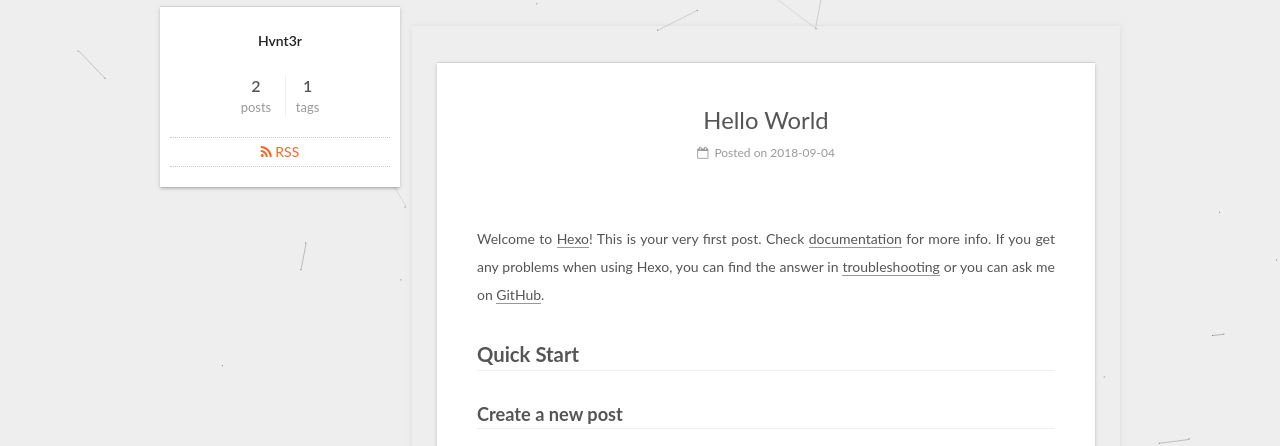
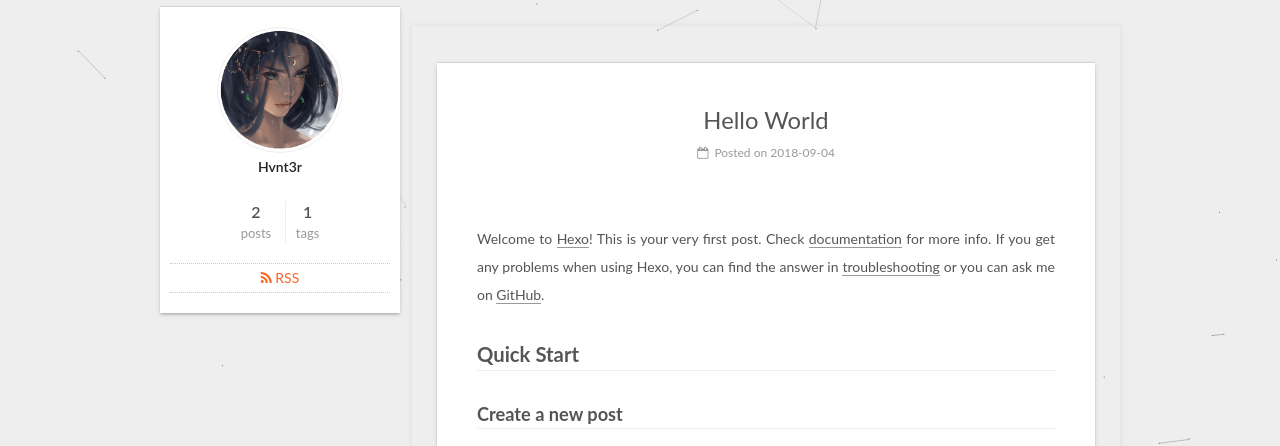
Before and after one commit to Levones/Hvnt3r.github.io, a plain HTML site: page index.html in a window 1280 px wide. Shown: the part 350-796 px from the top of the page. Drawn offline with nearby package versions, Linux system fonts and the light colour scheme; some packages are replaced by stand-ins of ours; no server answers; a script that the page names is missing.

Commit message:
Site updated: 2018-09-04 23:45:23

```diff
--- a/css/main.css
+++ b/css/main.css
@@ -1935,7 +1935,7 @@ img:hover {
   width: 4px;
   height: 4px;
   border-radius: 50%;
-  background: #63df37;
+  background: #a2ffff;
 }
 .links-of-blogroll {
   font-size: 13px;
--- a/index.html
+++ b/index.html
@@ -285,7 +285,7 @@
     <span hidden itemprop="author" itemscope itemtype="http://schema.org/Person">
       <meta itemprop="name" content="Hvnt3r">
       <meta itemprop="description" content="">
-      <meta itemprop="image" content="/images/avatar.gif">
+      <meta itemprop="image" content="/images/avatar.png">
     </span>
 
     <span hidden itemprop="publisher" itemscope itemtype="http://schema.org/Organization">
@@ -404,7 +404,7 @@
     <span hidden itemprop="author" itemscope itemtype="http://schema.org/Person">
       <meta itemprop="name" content="Hvnt3r">
       <meta itemprop="description" content="">
-      <meta itemprop="image" content="/images/avatar.gif">
+      <meta itemprop="image" content="/images/avatar.png">
     </span>
 
     <span hidden itemprop="publisher" itemscope itemtype="http://schema.org/Organization">
@@ -548,6 +548,10 @@
       <section class="site-overview-wrap sidebar-panel sidebar-panel-active">
         <div class="site-overview">
           <div class="site-author motion-element" itemprop="author" itemscope itemtype="http://schema.org/Person">
+
+              <img class="site-author-image" itemprop="image"
+                src="/images/avatar.png"
+                alt="Hvnt3r" />
 
               <p class="site-author-name" itemprop="name">Hvnt3r</p>
               <p class="site-description motion-element" itemprop="description"></p>
```
Also changed, not shown: 2018/09/hello-world/index.html (+5 -1 lines), 2018/09/test/index.html (+5 -1 lines), about/index.html (+4 -0 lines), archives/2018/09/index.html (+4 -0 lines), archives/2018/index.html (+4 -0 lines), archives/index.html (+4 -0 lines), categories/index.html (+4 -0 lines), tags/index-1.html (+4 -0 lines), tags/index.html (+4 -0 lines), tags/test/index.html (+4 -0 lines), images/avatar.png (added).
